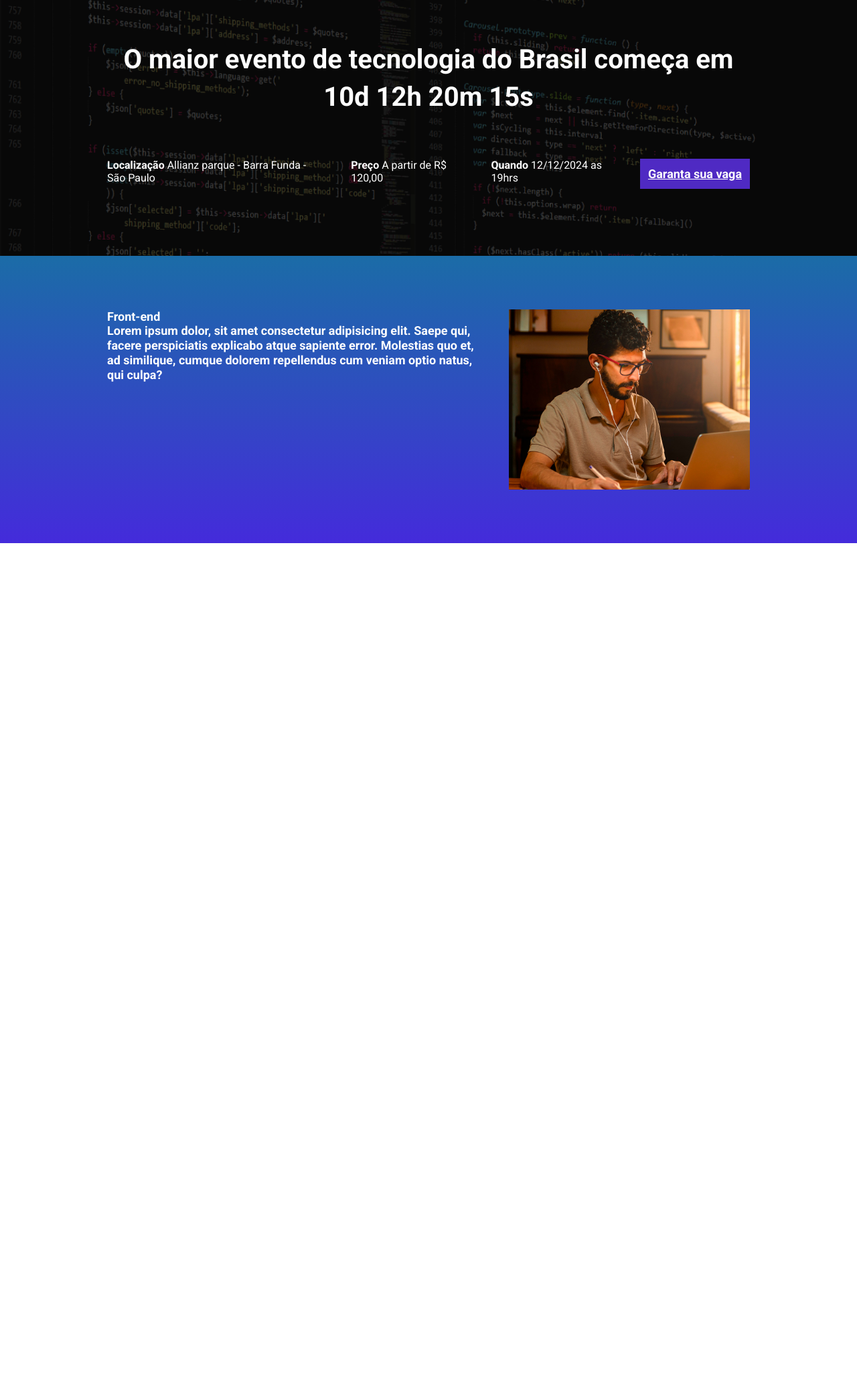
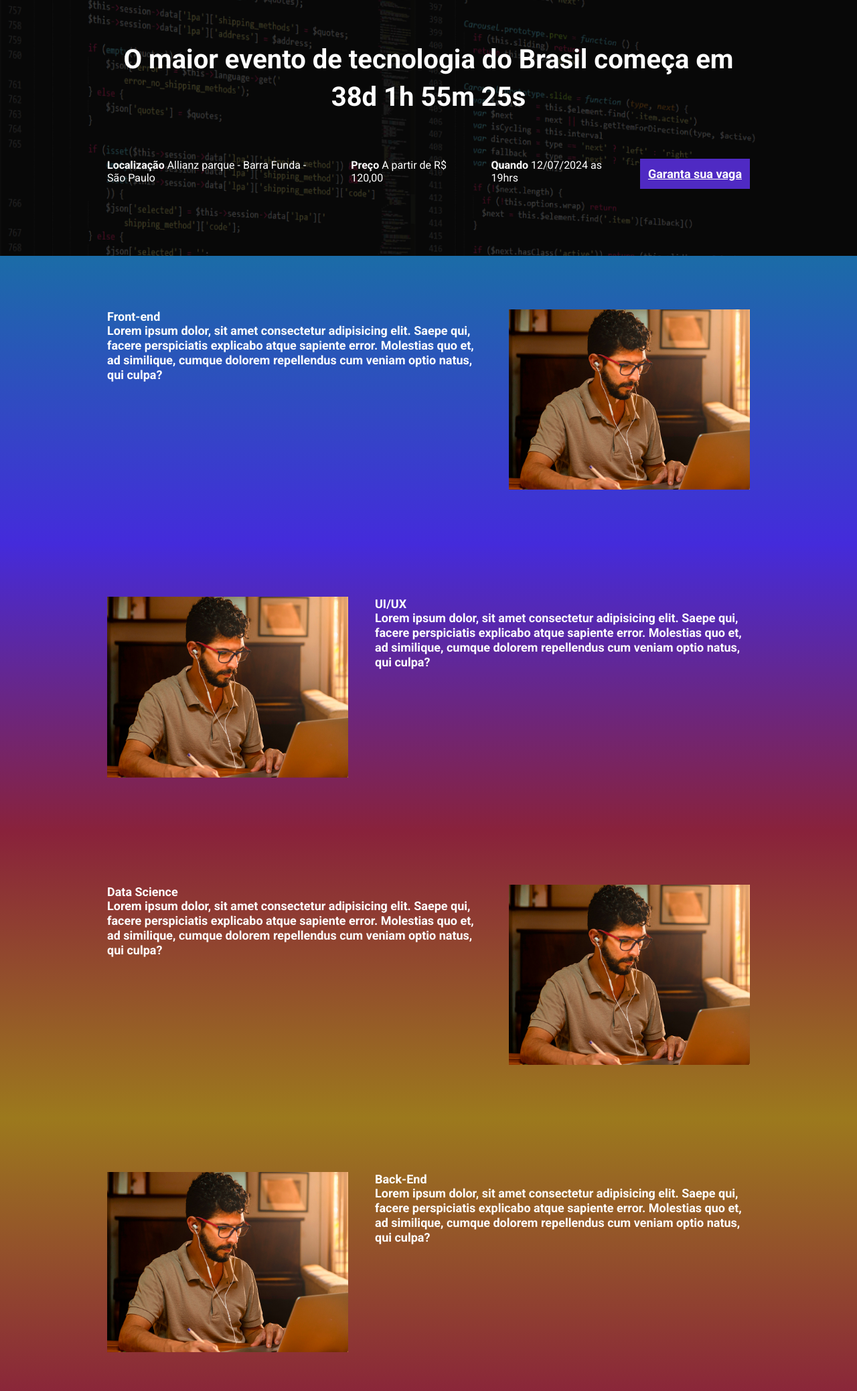
Before and after one commit to Lostleleco/Ebac_tech, a website built with Parcel: page src/index.html in a window 1280 px wide. Shown: the part 147-2224 px from the top of the page at 67% size. Before the commit the page ends 958 px from the top, so only its background shows below. Built offline with nearby package versions, Linux system fonts and the light colour scheme.

Commit message:
criando a contagem

```diff
--- a/package.json
+++ b/package.json
@@ -1,9 +1,10 @@
 {
   "name": "projeto22",
   "version": "1.0.0",
-  "main": "index.js",
+
   "scripts": {
     "dev": "parcel src/index.html src/styles/main.scss src/scripts/main.js",
+     "build": "parcel build src/index.html",
     "test": "echo \"Error: no test specified\" && exit 1"
   },
   "keywords": [],
--- a/src/index.html
+++ b/src/index.html
@@ -1,5 +1,6 @@
 <!DOCTYPE html>
 <html lang="pt-BR">
+
 <head>
     <meta charset="UTF-8">
     <meta name="viewport" content="width=device-width, initial-scale=1.0">
@@ -8,12 +9,14 @@
     <link rel="preconnect" href="https://fonts.gstatic.com" crossorigin>
     <link href="https://fonts.googleapis.com/css2?family=Roboto:wght@400;700&display=swap" rel="stylesheet">
     <link rel="stylesheet" href="styles/main.scss">
+    <link rel="stylesheet" href="https://unpkg.com/aos@next/dist/aos.css" />
 </head>
+
 <body>
     <header class="hero">
         <div class="container">
             <img class="hero__logo" src="./images/ebac_logo.svg" alt="Ebac">
-            <p class="hero__text">O maior evento de tecnologia do Brasil começa em 10d 12h 20m 15s</p>
+            <p class="hero__text">O maior evento de tecnologia do Brasil começa em <span id="contador"></span></p>
             <div class="infos-bars">
                 <ul class="infos-bar__infos">
                     <li class="infos-bar__infos__item">
@@ -26,7 +29,7 @@
                     </li>
                     <li class="infos-bar__infos__item">
                         <b>Quando</b>
-                        12/12/2024 as 19hrs
+                        12/07/2024 as 19hrs
                     </li>
                     <a href="#" class="button button--primary">
                         Garanta sua vaga
@@ -36,17 +39,60 @@
             </div>
         </div>
     </header>
-    <section class="event">
-        <div class="container">
+    <section class="event event--frontend" >
+        <div class="container" data-aos="fade-right">
             <div class="event__details">
                 <h2 class="event__details__title">
                     Front-end
-                    <p class="event__details__description">Lorem ipsum dolor, sit amet consectetur adipisicing elit. Saepe qui, facere perspiciatis explicabo atque sapiente error. Molestias quo et, ad similique, cumque dolorem repellendus cum veniam optio natus, qui culpa?</p>
+                    <p class="event__details__description">Lorem ipsum dolor, sit amet consectetur adipisicing elit.
+                        Saepe qui, facere perspiciatis explicabo atque sapiente error. Molestias quo et, ad similique,
+                        cumque dolorem repellendus cum veniam optio natus, qui culpa?</p>
                 </h2>
             </div>
             <img class="event__image" src="images/frontend.png" alt="Front-end">
         </div>
     </section>
-  <script src="./scripts/main.js"></script>
+    <section class="event event--ui-ux event--image-left">
+        <div class="container " data-aos="fade-left">
+            <div class="event__details">
+                <h2 class="event__details__title">
+                    UI/UX
+                    <p class="event__details__description">Lorem ipsum dolor, sit amet consectetur adipisicing elit.
+                        Saepe qui, facere perspiciatis explicabo atque sapiente error. Molestias quo et, ad similique,
+                        cumque dolorem repellendus cum veniam optio natus, qui culpa?</p>
+                </h2>
+            </div>
+            <img class="event__image" src="images/frontend.png" alt="Front-end">
+        </div>
+    </section>
+    <section class="event event--datascience ">
+        <div class="container" data-aos="fade-right">
+            <div class="event__details">
+                <h2 class="event__details__title">
+                   Data Science
+                    <p class="event__details__description">Lorem ipsum dolor, sit amet consectetur adipisicing elit.
+                        Saepe qui, facere perspiciatis explicabo atque sapiente error. Molestias quo et, ad similique,
+                        cumque dolorem repellendus cum veniam optio natus, qui culpa?</p>
+                </h2>
+            </div>
+            <img class="event__image" src="images/frontend.png" alt="Front-end">
+        </div>
+    </section>
+    <section class="event event--backend event--image-left">
+        <div class="container" data-aos="fade-left">
+            <div class="event__details">
+                <h2 class="event__details__title">
+                    Back-End
+                    <p class="event__details__description">Lorem ipsum dolor, sit amet consectetur adipisicing elit.
+                        Saepe qui, facere perspiciatis explicabo atque sapiente error. Molestias quo et, ad similique,
+                        cumque dolorem repellendus cum veniam optio natus, qui culpa?</p>
+                </h2>
+            </div>
+            <img class="event__image" src="images/frontend.png" alt="Front-end">
+        </div>
+    </section>
+    <script src="https://unpkg.com/aos@next/dist/aos.js"></script>
+    <script src="./scripts/main.js"></script>
 </body>
+
 </html>
--- a/src/scripts/main.js
+++ b/src/scripts/main.js
@@ -1 +1,26 @@
-console.log("ola vagabundo");
+AOS.init();
+
+const dataDoEvento = new Date("Aug 07, 2024 19:00:00");
+const timeStampDoEvento = dataDoEvento.getTime();
+
+const contaAsHoras = setInterval(function () {
+  const agora = new Date();
+  const timeStampAtual = agora.getTime();
+
+  const distanciaAteOEvento = timeStampDoEvento - timeStampAtual;
+
+  const diaEmMs = 1000 * 60 * 60 * 24;
+  const horaEmMs = 1000 * 60 * 60;
+  const minutoEmMs = 1000 * 60;
+
+  const diasAteOEvento = Math.floor(distanciaAteOEvento / diaEmMs);
+  const horasAteOEvento = Math.floor((distanciaAteOEvento % diaEmMs) / horaEmMs);
+  const minutosAteOEvento = Math.floor((distanciaAteOEvento % horaEmMs) / minutoEmMs);
+  const segundosAteOEvento = Math.floor((distanciaAteOEvento % minutoEmMs) / 1000);
+
+  document.getElementById('contador').innerHTML = `${diasAteOEvento}d ${horasAteOEvento}h ${minutosAteOEvento}m ${segundosAteOEvento}s`;
+ if(distanciaAteOEvento < 0){
+    clearInterval(contaAsHoras);
+    document.getElementById('contador').innerHTML = 'Evento Expirado';
+ }
+}, 1000);
--- a/src/styles/_hero.scss
+++ b/src/styles/_hero.scss
@@ -1,3 +1,4 @@
+@use '../styles/variables';
 .hero {
     padding-top: 64px;
     padding-bottom: 100px;
@@ -16,7 +17,7 @@
         left: 0;
         width: 100%;
         height: 100%;
-        background-color: #000;
+        background-color: variables.$secondaryTextColor;
         content: '';
         opacity: 0.7;
     }
--- /dev/null
+++ b/src/styles/_variables.scss
@@ -0,0 +1,10 @@
+$textColor:#fff;
+$secondaryTextColor:#000;
+
+$blue1:#1b6ca7;
+$blue2:#442bdb;
+
+$pink:#89223b;
+
+$yellow:#9c791d;
+$purple:#4f2ac3;
--- a/src/styles/componentes/_buttons.scss
+++ b/src/styles/componentes/_buttons.scss
@@ -1,3 +1,5 @@
+@use '../variables';
+
 .button {
 
     padding: 12px;
@@ -6,9 +8,10 @@
     text-align: center;
     white-space: nowrap;
 
+
     &--primary{
         color: #fff;
-        background-color: #4f2ac3;
+        background-color:variables.$purple;
     }
 
     @media(max-width: 640px){
--- a/src/styles/componentes/_event.scss
+++ b/src/styles/componentes/_event.scss
@@ -1,9 +1,29 @@
+@use '../variables';
+
+
 .event {
     padding: 80px 0;
-    background-image: linear-gradient(#1b6ca7, #442bdb);
+
+    &--frontend{
+        background-image: linear-gradient(variables.$blue1, variables.$blue2);
+    }
+    &--ui-ux{
+        background-image: linear-gradient(variables.$blue2, variables.$pink);
+    } &--datascience{
+        background-image: linear-gradient(variables.$pink, variables.$yellow);
+    } &--backend{
+        background-image: linear-gradient(variables.$yellow, variables.$pink);
+    }
+
+    &--image-left{
+        .container{
+            flex-direction: row-reverse;
+        }
+    }
 
     .container {
         display: flex;
+        gap: 40px;
     }
 
     &__image {
@@ -11,7 +31,7 @@
     }
 
     &__details {
-        margin-right: 40px;
+
 
         &__title {
             font-size: 18px;
--- a/src/styles/componentes/_infos_bar.scss
+++ b/src/styles/componentes/_infos_bar.scss
@@ -1,6 +1,8 @@
+@use '../variables';
+
 .infos-bar {
     padding: 16px 24px;
-    background-color: #fff;
+    background-color: variables.$textColor;
     display: flex;
     justify-content: space-between;
     text-decoration: none;
@@ -12,10 +14,10 @@
 
     &__item {
         font-size: 14px;
-        color: #000;
+        color:variables.$secondaryTextColor;
 
         b {
-            color: #000;
+            color:variables.$secondaryTextColor;
             font-size: 18px;
             display: block;
         }
--- a/src/styles/main.scss
+++ b/src/styles/main.scss
@@ -3,6 +3,7 @@
 @use 'Componentes/infos_bar';
 @use 'Componentes/buttons';
 @use 'componentes/event';
+@use 'variables';
 
 
 *{
@@ -10,7 +11,7 @@
     padding: 0;
     box-sizing: border-box;
     font-family: Roboto, sans-serif;
-    color: #fff;
+    color: variables.$textColor;
     list-style: none;
 }
 
```
